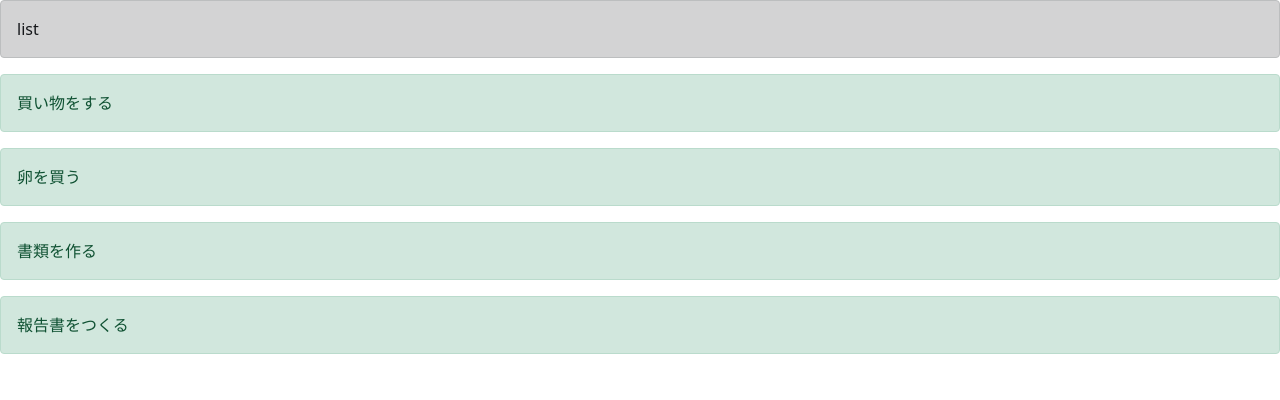
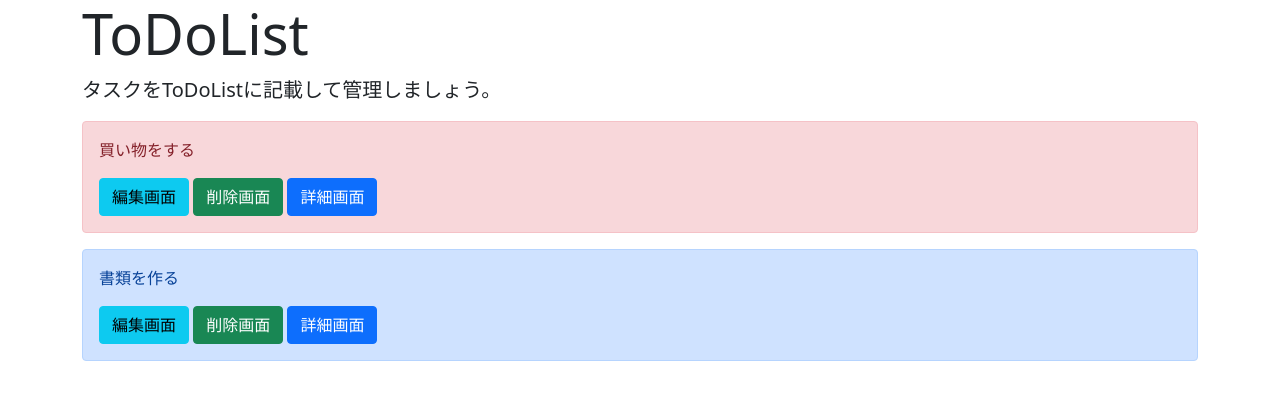
Before and after one commit to nsktky/to_do, a Django app: page /list/ in a window 1280 px wide. Shown: the top 400 px of the page. Run offline with Django 3.2, Linux system fonts and the light colour scheme; data comes from the database, SQL or seed files in the repository; both versions use the stored data as it was after the commit.

Commit message:
list.htmlの見た目調整

```diff
--- a/templates/base.html
+++ b/templates/base.html
@@ -10,8 +10,8 @@
     <!-- Bootstrap CSS -->
     <link href="https://cdn.jsdelivr.net/npm/bootstrap@5.0.0-beta1/dist/css/bootstrap.min.css" rel="stylesheet" integrity="sha384-giJF6kkoqNQ00vy+HMDP7azOuL0xtbfIcaT9wjKHr8RbDVddVHyTfAAsrekwKmP1" crossorigin="anonymous">
 
+  </head>
 
-  </head>
   <body>
 
     <!-- blockでそれぞれの入れ物を作成 -->
@@ -21,6 +21,5 @@
     {% block content %}
     {% endblock content %}
 
-
   </body>
 </html>
--- a/templates/list.html
+++ b/templates/list.html
@@ -2,23 +2,26 @@
 {% extends 'base.html' %}
 
 {% block header %}
-<div class="alert alert-dark" role="alert">
-list
-</div>
+<div class="jumbotron jumbotron-fluid">
+    <div class="container">
+      <h1 class="display-4">ToDoList</h1>
+      <p class="lead">タスクをToDoListに記載して管理しましょう。</p>
+    </div>
+  </div>
 {% endblock %}
 
 {% block content %}
 <!-- object_listはviews.pyのToDoListで指定した全てのmodelデータ -->
-{% for item in object_list %}
-<!-- 各フィールドを指定しオブジェクトを取り出す -->
-<div class="alert alert-success" role="alert">
-    {{ item.title }}
+<div class="container">
+    {% for item in object_list %}
+    <!-- 各フィールドを指定しオブジェクトを取り出す -->
+    <!-- {{ item.priority }}で優先度に応じたalert-以降の文字列を引っ張ってくる -->
+    <div class="alert alert-{{ item.priority }}" role="alert">
+        <p>{{ item.title }}</p>
+        <a href="#" class="btn btn-info" tabindex="-1" role="button" aria-disabled="true">編集画面</a>
+        <a href="#" class="btn btn-success" tabindex="-1" role="button" aria-disabled="true">削除画面</a>
+        <a href="#" class="btn btn-primary" tabindex="-1" role="button" aria-disabled="true">詳細画面</a>
+    </div>
+    {% endfor %}
 </div>
-
-<div class="alert alert-success" role="alert">
-    {{ item.memo }}
-</div>
-
-{% endfor %}
-
 {% endblock content %}
--- a/to_do/models.py
+++ b/to_do/models.py
@@ -1,5 +1,8 @@
 # データベースとviewsの橋渡しを行うのがmodels.py
 from django.db import models
+
+# priorityのchoicesに入れる選択肢をタプルで入力。各タプルの左側がプログラム内の変数。右側が選択肢
+CHOICE = (('danger', 'high'), ('warning', 'normal'), ('primary', 'low'))
 
 # models.Modelモジュールを継承し、作りたいdbのカラムを入力
 # 新たなmodelclassを作成した場合はターミナルでmakemigrationsとmigrateの必要あり
@@ -10,7 +13,12 @@ class ToDoModel(models.Model):
     title = models.CharField(max_length=100)
     # todoの内容　TextFieldは多量の文字列フィールド
     memo = models.TextField()
-
+    # priorityはtodoの優先度を表現.choicesに格納したタプルが選択肢となる
+    priority = models.CharField(
+        max_length=50,
+        choices = CHOICE)
+    # duedateはtodoの締め切りを表現
+    duedate = models.DateField()
     # オブジェクト作成時に実行される関数　作成したオブジェクトのtitleを返すことで管理画面を見やすくしている
     def __str__(self):
         return self.title
--- a/to_do/urls.py
+++ b/to_do/urls.py
@@ -1,10 +1,11 @@
 from django.urls import path, include
-from .views import ToDoList, ToDoDetail
+from .views import ToDoList, ToDoDetail, ToDoCreate
 
 urlpatterns = [
     path('list/', ToDoList.as_view()),
     # DetailViewを用いる際は、urlにプライマリーキーを表記する必要がある
     # django側にどの個別データを持ってくるか教えてあげるため
     path('detail/<int:pk>', ToDoDetail.as_view()),
+    path('create/', ToDoCreate.as_view()),
 
 ]
--- a/to_do/views.py
+++ b/to_do/views.py
@@ -1,5 +1,5 @@
 from django.shortcuts import render
-from django.views.generic import ListView, DetailView
+from django.views.generic import ListView, DetailView, CreateView
 from .models import ToDoModel
 
 # データの一覧をリストとして表示するクラス
@@ -13,3 +13,9 @@ class ToDoList(ListView):
 class ToDoDetail(DetailView):
     template_name = 'detail.html'
     model = ToDoModel
+
+# データを作成するのに適したクラス
+# どのモデルのフィールドに即してデータを作成するかdjangoに教えてあげる必要があるためmodelを指定
+class ToDoCreate(CreateView):
+    template_name = 'create.html'
+    model = ToDoModel
```
Also changed, not shown: db.sqlite3, to_do/migrations/0002_auto_20210119_1253.py (added).
